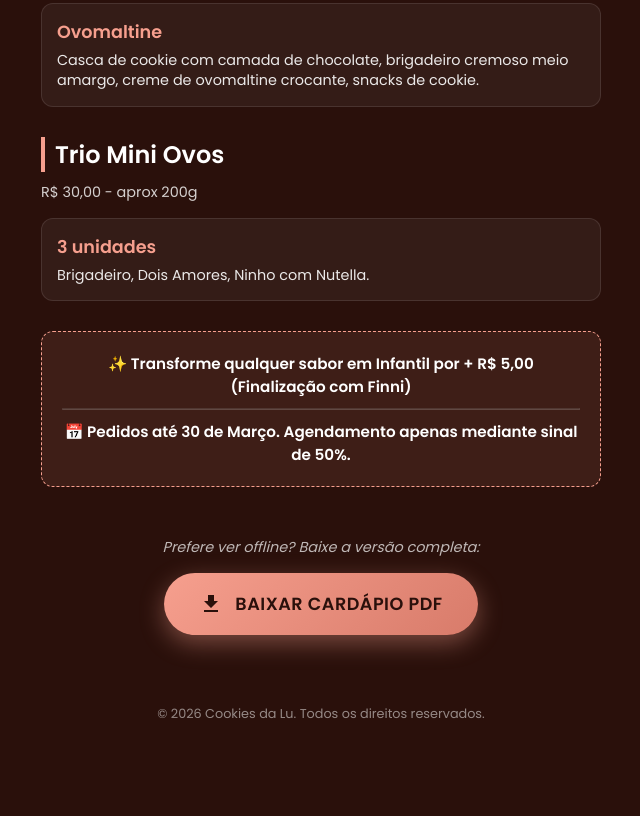
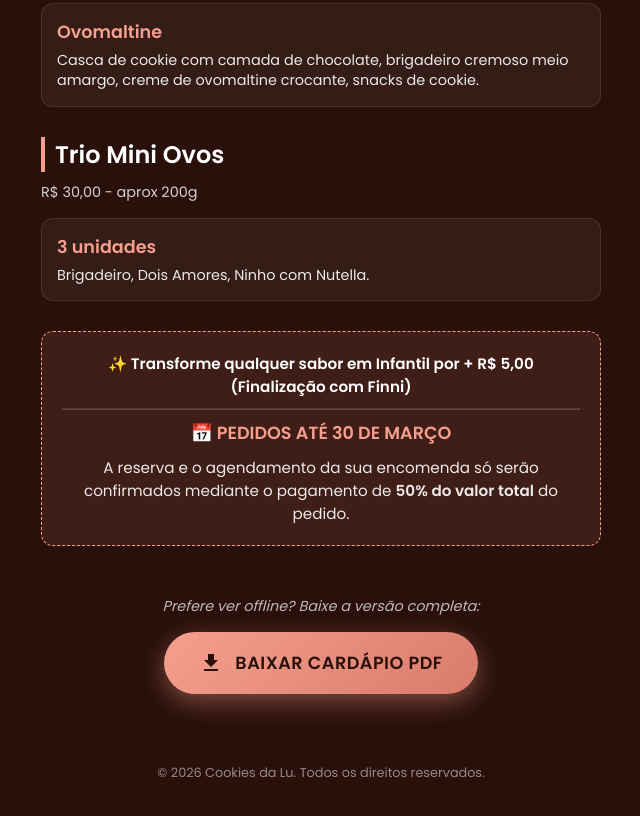
Before and after one commit to link-na-bio/cookiesdalu, a plain HTML site: page cardapio-pascoa.html in a window 1280 px wide. Shown: the part 1253-2069 px from the top of the page, without its empty margins (319-959 px from the left). Drawn offline with Linux system fonts and the light colour scheme.

Commit message:
docs: Update and clarify Easter menu order deadline and payment confirmation notice.

```diff
--- a/cardapio-pascoa.html
+++ b/cardapio-pascoa.html
@@ -323,7 +323,12 @@
         <div class="notices">
             <div class="notice-item">✨ Transforme qualquer sabor em Infantil por + R$ 5,00 (Finalização com Finni)</div>
             <hr style="opacity: 0.2;">
-            <div class="notice-item">📅 Pedidos até 30 de Março. Agendamento apenas mediante sinal de 50%.</div>
+            <div class="notice-item" style="font-size: 1.1rem;">
+                📅 <strong style="color: #F69F8E;">PEDIDOS ATÉ 30 DE MARÇO</strong>
+            </div>
+            <div class="notice-item" style="font-weight: 400; opacity: 0.9;">
+                A reserva e o agendamento da sua encomenda só serão confirmados mediante o pagamento de <strong>50% do valor total</strong> do pedido.
+            </div>
         </div>
 
         <!-- Download Section -->
```
